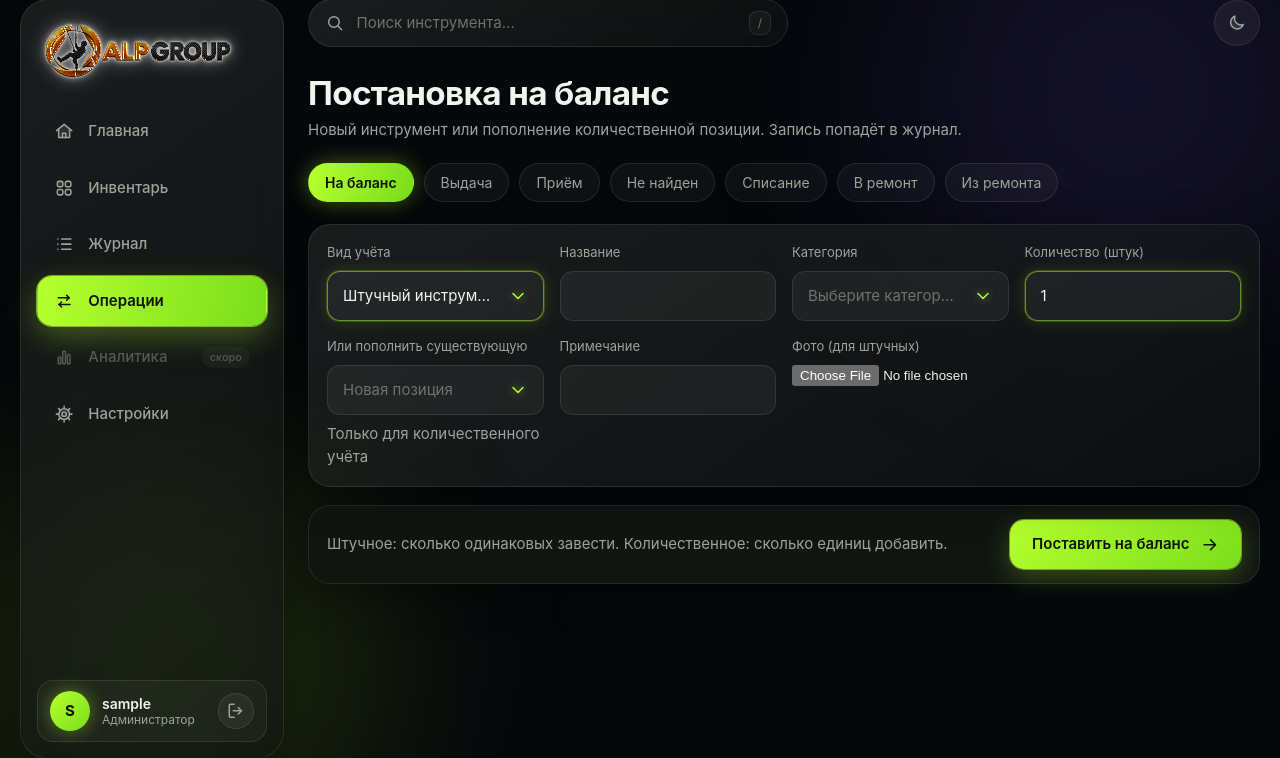
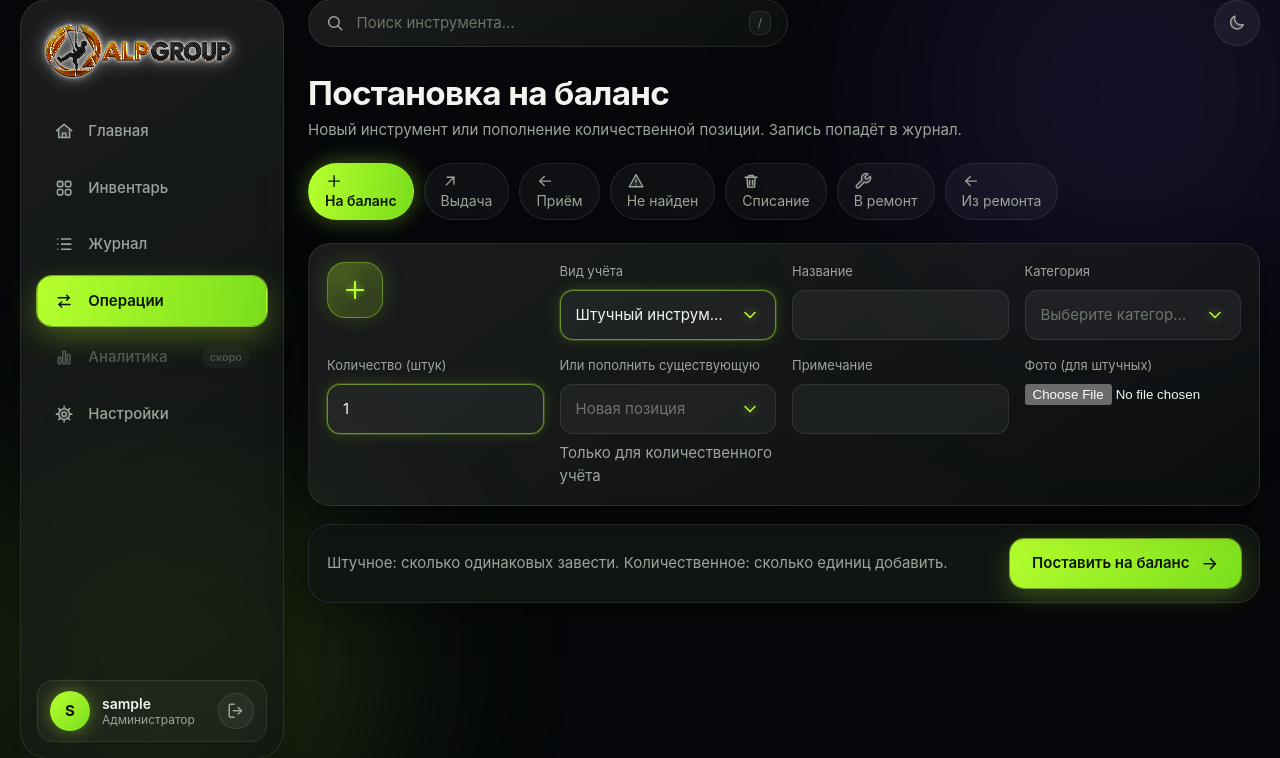
Before and after one commit to Teonanakatll/AlpGroup, a Django app: page /operations/add/ in a window 1280 px wide. Shown: the part 21-779 px from the top of the page. Run offline with Django 5.2, Linux system fonts and the light colour scheme; the visitor is signed in with stand-in values (Sample User, id 1); data that the repository does not hold is empty; some libraries are stand-ins or nearby versions.

Commit message:
feat: вкладки операций с иконкой и цветом операции, знак операции в панели формы
Co-Authored-By: Claude Opus 5.5 <noreply@anthropic.com>
Claude-Session: https://claude.ai/code/session_0161VnaKdFPpLEBpFpH8W4Tu

```diff
--- a/apps/web/templates/web/_op_nav.html
+++ b/apps/web/templates/web/_op_nav.html
@@ -1,9 +1,8 @@
-  <nav class="toolbar reveal" style="--i:1" aria-label="Вид операции">
-    <a class="chip {% if mode == 'add' %}is-active{% endif %}" href="{% url 'web:add' %}">На баланс</a>
-    <a class="chip {% if mode == 'issue' %}is-active{% endif %}" href="{% url 'web:issue' %}">Выдача</a>
-    <a class="chip {% if mode == 'receive' %}is-active{% endif %}" href="{% url 'web:receive' %}">Приём</a>
-    <a class="chip {% if mode == 'missing' %}is-active{% endif %}" href="{% url 'web:missing' %}">Не найден</a>
-    <a class="chip {% if mode == 'write_off' %}is-active{% endif %}" href="{% url 'web:write_off' %}">Списание</a>
-    <a class="chip {% if mode == 'servicing' %}is-active{% endif %}" href="{% url 'web:servicing' %}">В ремонт</a>
-    <a class="chip {% if mode == 'from_servicing' %}is-active{% endif %}" href="{% url 'web:from_servicing' %}">Из ремонта</a>
+  {# Вкладки операций: у каждой своя иконка и цвет (OPERATION_TABS во views.py) #}
+  <nav class="toolbar op-tabs reveal" style="--i:1" aria-label="Вид операции">
+    {% for tab in op_tabs %}
+      <a class="chip op-tab {{ tab.tone }}{% if tab.mode == mode %} is-active{% endif %}" href="{{ tab.url }}"{% if tab.mode == mode %} aria-current="page"{% endif %}>
+        <svg class="icon" aria-hidden="true"><use href="#i-{{ tab.icon }}"/></svg>{{ tab.label }}
+      </a>
+    {% endfor %}
   </nav>
--- a/apps/web/templates/web/add.html
+++ b/apps/web/templates/web/add.html
@@ -22,6 +22,8 @@
     {% endif %}
 
     <div class="panel op-head">
+      {# Знак операции: та же иконка и цвет, что у вкладки #}
+      <span class="op-badge icon-tile {{ op_tone }}" aria-hidden="true"><svg class="icon"><use href="#i-{{ op_icon }}"/></svg></span>
       {% for field in form %}
         <div class="field">
           <label for="{{ field.id_for_label }}">{{ field.label }}</label>
--- a/apps/web/templates/web/operation.html
+++ b/apps/web/templates/web/operation.html
@@ -22,6 +22,8 @@
     {% endif %}
 
     <div class="panel op-head">
+      {# Знак операции: та же иконка и цвет, что у вкладки #}
+      <span class="op-badge icon-tile {{ op_tone }}" aria-hidden="true"><svg class="icon"><use href="#i-{{ op_icon }}"/></svg></span>
       {% for field in form %}
         <div class="field">
           <label for="{{ field.id_for_label }}">{{ field.label }}</label>
--- a/apps/web/views.py
+++ b/apps/web/views.py
@@ -32,6 +32,28 @@ OPERATION_STYLE = {
     "missing": ("alert", "tone-orange"),
     "written_off": ("trash", "tone-red"),
 }
+
+
+# Вкладки операций: (mode, адрес, подпись, тип операции в журнале — от него иконка и цвет)
+OPERATION_TABS = [
+    ("add", "web:add", "На баланс", "added"),
+    ("issue", "web:issue", "Выдача", "issued"),
+    ("receive", "web:receive", "Приём", "returned"),
+    ("missing", "web:missing", "Не найден", "missing"),
+    ("write_off", "web:write_off", "Списание", "written_off"),
+    ("servicing", "web:servicing", "В ремонт", "servicing"),
+    ("from_servicing", "web:from_servicing", "Из ремонта", "returned"),
+]
+
+
+def _op_nav(mode):
+    """Вкладки операций и иконка с цветом текущей: для шапки и панели формы."""
+    tabs = []
+    for tab_mode, url_name, label, kind in OPERATION_TABS:
+        icon, tone = OPERATION_STYLE[kind]
+        tabs.append({"mode": tab_mode, "url": reverse(url_name), "label": label, "icon": icon, "tone": tone})
+    current = next(tab for tab in tabs if tab["mode"] == mode)
+    return {"op_tabs": tabs, "op_icon": current["icon"], "op_tone": current["tone"]}
 
 
 @login_required
@@ -125,6 +147,7 @@ def _operation_context(request, *, mode, form, positions, site, errors):
     title, hint, button = OPERATION_TEXT[mode]
     on_site = mode == "receive" or (mode in ("missing", "write_off", "servicing") and site is not None)
     return {
+        **_op_nav(mode),
         "mode": mode,
         "title": title, "hint": hint, "button": button,
         "form": form,
@@ -250,6 +273,7 @@ def add(request):
     else:
         form = AddForm(initial={"kind": "tool"})
     return render(request, "web/add.html", {
+        **_op_nav("add"),
         "mode": "add", "title": "Постановка на баланс",
         "hint": "Новый инструмент или пополнение количественной позиции. Запись попадёт в журнал.",
         "form": form, "errors": errors,
```
